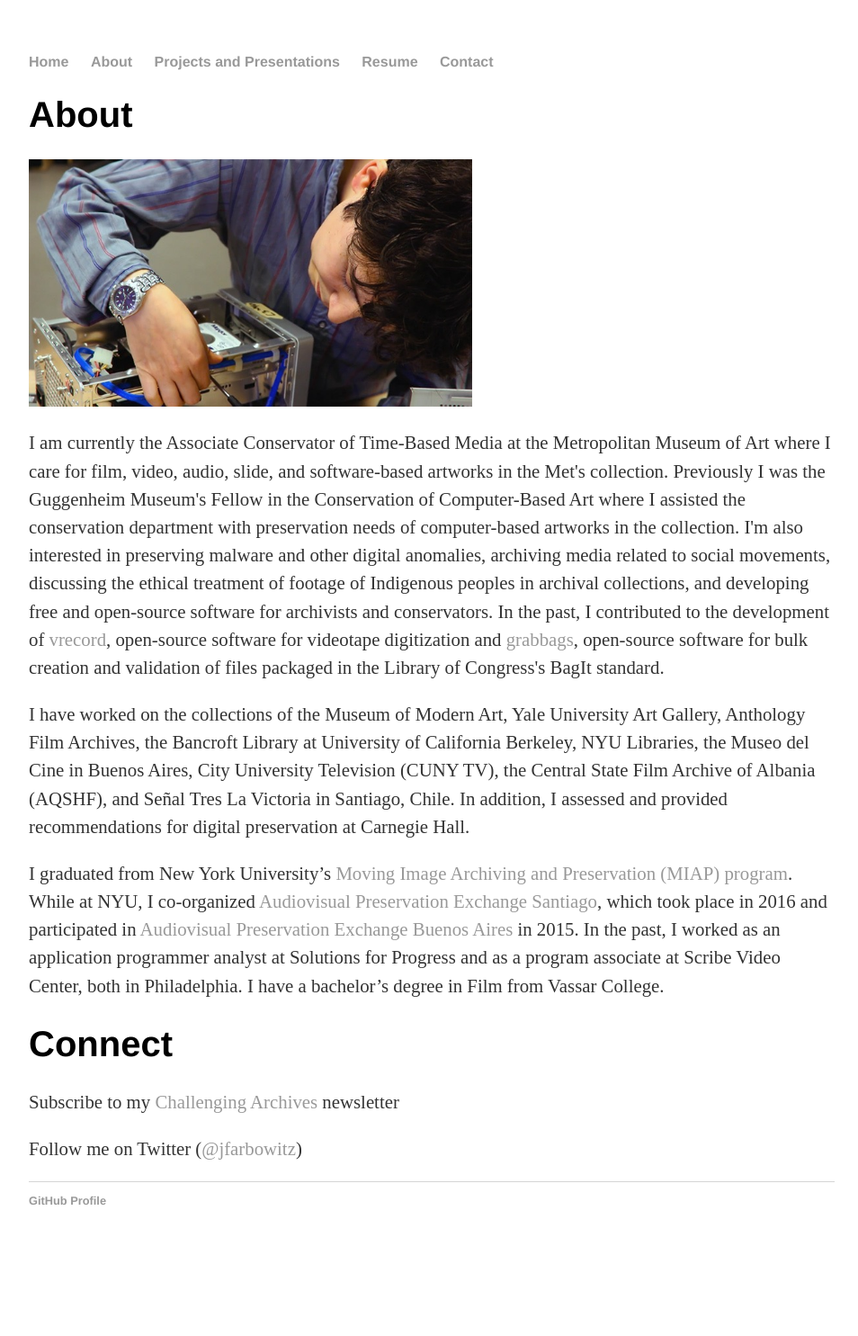
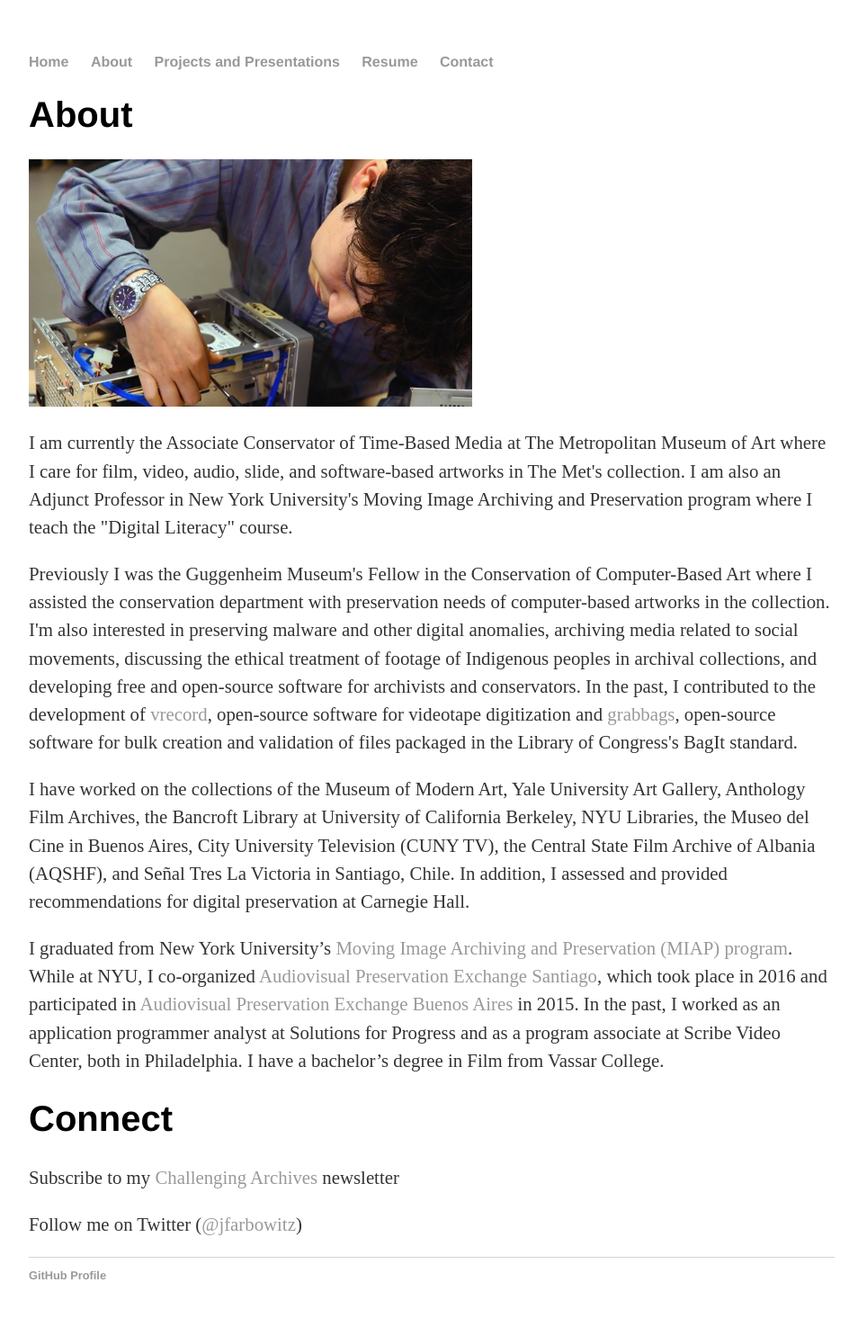
Before and after one commit to jfarbowitz/jfarbowitz.github.io, a Jekyll site: the page built from about/index.html, in a window 1280 px wide. Shown: the whole page at 90% size, without its empty margins (160-1114 px from the left). Built offline with Jekyll 4.4.1, drawn with Linux system fonts in a browser that asks for light colours; before the commit the page ends 1402 px from its top, so only the background shows below that.

Commit message:
Update index.html
added teaching job

```diff
--- a/about/index.html
+++ b/about/index.html
@@ -6,7 +6,8 @@ title: About Jonathan Farbowitz
 	<div class="about">
 			<h1>About</h1>
 		<img src="/images/opening_computer.jpg" style="height:275px">
-	 <p>I am currently the Associate Conservator of Time-Based Media at the Metropolitan Museum of Art where I care for film, video, audio, slide, and software-based artworks in the Met's collection. Previously I was the Guggenheim Museum's Fellow in the Conservation of Computer-Based Art where I assisted the conservation department with preservation needs of computer-based artworks in the collection. I'm also interested in preserving malware and other digital anomalies, archiving media related to social movements, discussing the ethical treatment of footage of Indigenous peoples in archival collections, and developing free and open-source software for archivists and conservators. In the past, I contributed to the development of <a href="https://github.com/amiaopensource/vrecord" target="new">vrecord</a>, open-source software for videotape digitization and <a href="https://github.com/amiaopensource/grabbags" target="new">grabbags</a>, open-source software for bulk creation and validation of files packaged in the Library of Congress's BagIt standard.</p>
+	 <p>I am currently the Associate Conservator of Time-Based Media at The Metropolitan Museum of Art where I care for film, video, audio, slide, and software-based artworks in The Met's collection. I am also an Adjunct Professor in New York University's Moving Image Archiving and Preservation program where I teach the "Digital Literacy" course.</p>
+		 <p>Previously I was the Guggenheim Museum's Fellow in the Conservation of Computer-Based Art where I assisted the conservation department with preservation needs of computer-based artworks in the collection. I'm also interested in preserving malware and other digital anomalies, archiving media related to social movements, discussing the ethical treatment of footage of Indigenous peoples in archival collections, and developing free and open-source software for archivists and conservators. In the past, I contributed to the development of <a href="https://github.com/amiaopensource/vrecord" target="new">vrecord</a>, open-source software for videotape digitization and <a href="https://github.com/amiaopensource/grabbags" target="new">grabbags</a>, open-source software for bulk creation and validation of files packaged in the Library of Congress's BagIt standard.</p>
 	<p>I have worked on the collections of the Museum of Modern Art, Yale University Art Gallery, Anthology Film Archives, the Bancroft Library at University of California Berkeley, NYU Libraries, the Museo del Cine in Buenos Aires, City University Television (CUNY TV), the Central State Film Archive of Albania (AQSHF), and Señal Tres La Victoria in Santiago, Chile. In addition, I assessed and provided recommendations for digital preservation at Carnegie Hall.</p>
 
 		<p>I graduated from New York University’s <a href="https://tisch.nyu.edu/cinema-studies/courses/ma-in-moving-image-archiving-and-preservation" target="new">Moving Image Archiving and Preservation (MIAP) program</a>. While at NYU, I co-organized <a href="https://apexsantiago.wordpress.com/" target="new">Audiovisual Preservation Exchange Santiago</a>, which took place in 2016 and participated in <a href="https://apexbuenosaires.wordpress.com/" target="new">Audiovisual Preservation Exchange Buenos Aires</a> in 2015. In the past, I worked as an application programmer analyst at Solutions for Progress and as a program associate at Scribe Video Center, both in Philadelphia. I have a bachelor’s degree in Film from Vassar College.</p>	</div>
```
